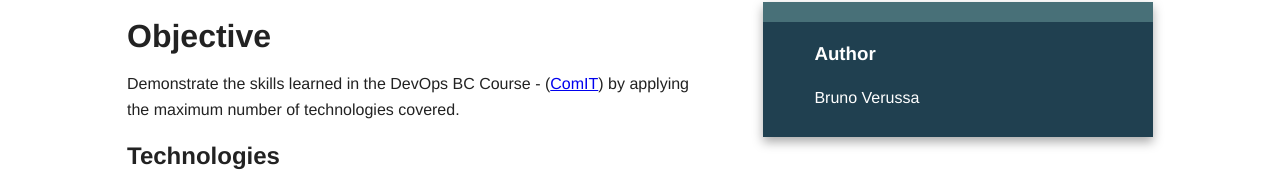
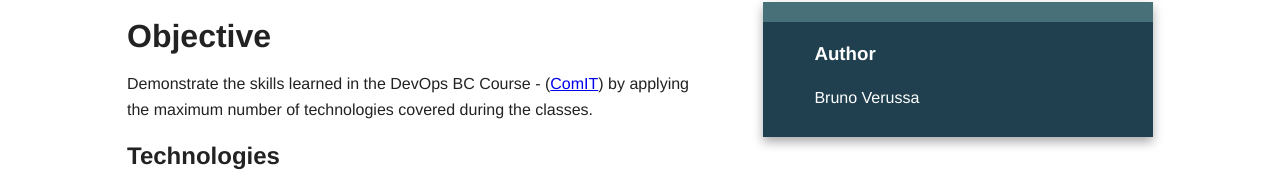
Before and after one commit to bverussa/devopsbc-project-src, a plain HTML site: page index.html in a window 1280 px wide. Shown: the part 124-297 px from the top of the page. Drawn offline with nearby package versions, Linux system fonts and the light colour scheme.

Commit message:
updating index.html

```diff
--- a/index.html
+++ b/index.html
@@ -39,7 +39,7 @@
                 <article>
                     <header>
                         <h1>Objective</h1>
-                        <p>Demonstrate the skills learned in the DevOps BC Course - (<a href="https://www.comit.org">ComIT</a>) by applying the maximum number of technologies covered.</p>
+                        <p>Demonstrate the skills learned in the DevOps BC Course - (<a href="https://www.comit.org">ComIT</a>) by applying the maximum number of technologies covered during the classes.</p>
                     </header>
                     <section>
                         <h2>Technologies</h2>
```
